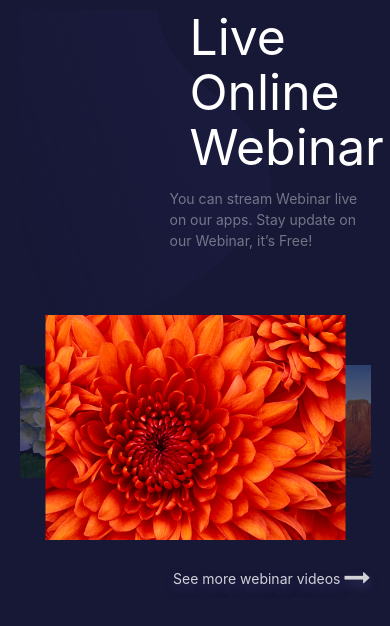
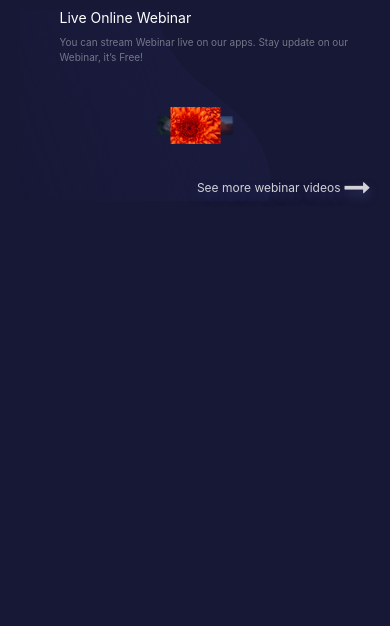
Before and after one commit to KelajakProgress/kelajak, a PHP site: page /loyiha/index.html in a window 390 px wide. Shown: the top 626 px of the page. Run offline with PHP 8.4, Linux system fonts and the light colour scheme; some libraries are stand-ins or nearby versions.

Commit message:
responsive

```diff
--- a/loyiha/css/main.css
+++ b/loyiha/css/main.css
@@ -16,8 +16,10 @@ body{
 	background-position: -150px 0px;
 }
 .carousel .carousel-item{
-	z-index: 10;
 	width: 300px;
+	display: flex;
+	justify-content: center;
+	align-items: center;
 }
 .carousel .carousel-item img{
 	width: 100%;
@@ -42,3 +44,58 @@ p{
 	cursor: pointer;
 	margin-left: 4px;
 }
+@media (max-width:447px ){
+	.carousel{
+		height: 100px;
+	}
+	.carousel .carousel-item{
+		width: 50px !important;
+	}
+	h2{
+		margin-left: 40px;
+		font-size: 14px;
+	}
+	p{
+		margin-left: 40px;
+		font-size: 10px;
+	}
+	.row span , .row span i{
+		font-size: 12px;
+	}
+}
+@media (min-width:447px ) and (max-width:769px) {
+	.carousel{
+		height: 200px;
+	}
+	.carousel .carousel-item{
+		width: 150px !important;
+	}
+	h2{
+		margin-left: 50px;
+		font-size: 20px;
+	}
+	p{
+		margin-left: 50px;
+		font-size: 15px;
+	}
+	.row span , .row span i{
+		font-size: 17px;
+	}
+}
+@media (min-width:990px ) and (max-width:1200px) {
+	.carousel{
+		height: 250px;
+	}
+	.carousel .carousel-item{
+		width: 200px !important;
+	}
+	h2{
+		font-size: 24px;
+	}
+	p{
+		font-size: 17px;
+	}
+	.row span , .row span i{
+		font-size: 18px;
+	}
+}
```
